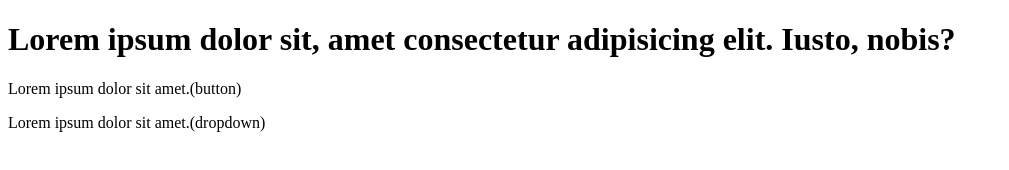
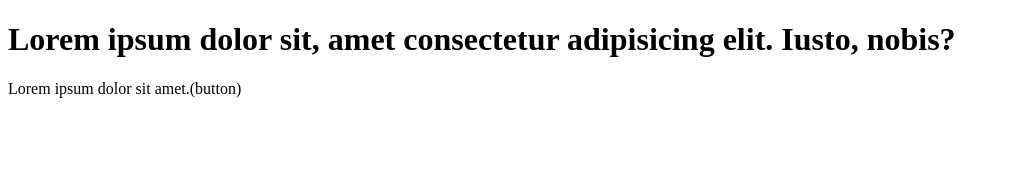
Before and after one commit to imvijaykr/localrepo, a plain HTML site: page index.html in a window 1280 px wide. Shown: the whole page, without its empty margins (0-1009 px from the left). Drawn offline with Linux system fonts and the light colour scheme.

Commit message:
Reset changes

```diff
--- a/index.html
+++ b/index.html
@@ -10,6 +10,5 @@
       Lorem ipsum dolor sit, amet consectetur adipisicing elit. Iusto, nobis?
     </h1>
     <p>Lorem ipsum dolor sit amet.(button)</p>
-    <p>Lorem ipsum dolor sit amet.(dropdown)</p>
   </body>
 </html>
```
